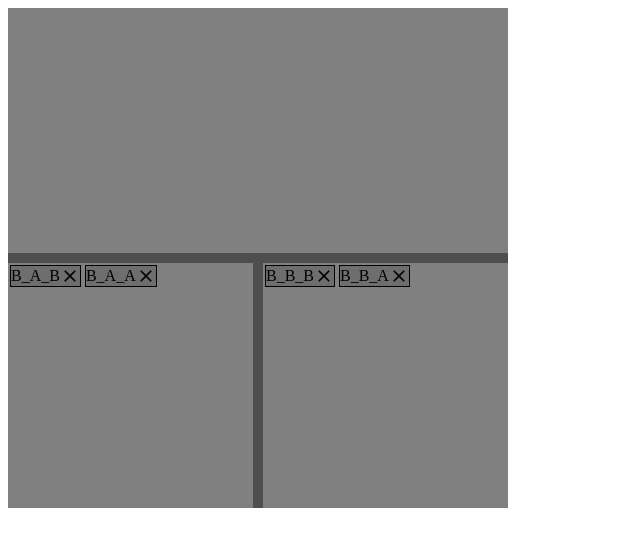
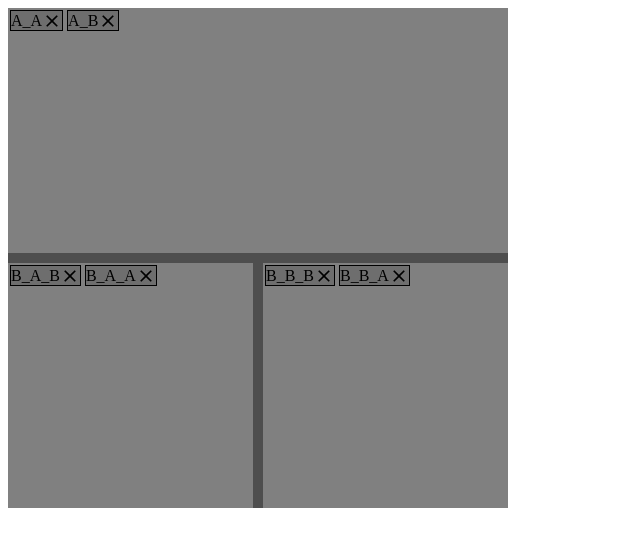
Before and after one commit to idealjs/layout-manager, a React (Create React App) app: page / in a window 1280 px wide. Shown: the top 546 px of the page, without its empty margins (0-640 px from the left). Built offline with nearby package versions, Linux system fonts and the light colour scheme.

Commit message:
Add drag action

```diff
--- a/src/App.tsx
+++ b/src/App.tsx
@@ -14,8 +14,19 @@ const nodes: INode[] = [
     },
     {
         id: "A",
-        type: NODE_TYPE.LAYOUT_NODE,
+        type: NODE_TYPE.WIDGET_NODE,
         parentId: "root",
+        children: ["A_A", "A_B"],
+    },
+    {
+        id: "A_A",
+        type: NODE_TYPE.PANEL,
+        parentId: "A",
+    },
+    {
+        id: "A_B",
+        type: NODE_TYPE.PANEL,
+        parentId: "A",
     },
     {
         id: "B",
--- a/src/component/Tab.tsx
+++ b/src/component/Tab.tsx
@@ -1,5 +1,6 @@
 import interact from "interactjs";
 import React, {
+    Fragment,
     useCallback,
     useContext,
     useEffect,
@@ -7,7 +8,7 @@ import React, {
     useRef,
 } from "react";
 
-import { selectById, updateOne } from "../reducer/nodes";
+import { remove, selectById, updateOne } from "../reducer/nodes";
 import CustomTab from "./CustomTab";
 import { context } from "./Provider";
 
@@ -23,7 +24,6 @@ const Tab = (props: {
     const node = useMemo(() => selectById(nodes, nodeId), [nodeId, nodes]);
 
     const onClick = useCallback(() => {
-        console.log("test test", nodeId);
         onSelect(nodeId);
     }, [nodeId, onSelect]);
 
@@ -45,10 +45,15 @@ const Tab = (props: {
 
     const closeTab = useCallback(() => {
         console.log("test test ");
-    }, []);
+        dispatch(
+            remove({
+                nodeId,
+            })
+        );
+    }, [dispatch, nodeId]);
 
     return (
-        <div ref={ref} className={"Tab"}>
+        <Fragment>
             {node?.Tab ? (
                 <node.Tab
                     nodeId={nodeId}
@@ -66,7 +71,7 @@ const Tab = (props: {
                     onClose={closeTab}
                 />
             )}
-        </div>
+        </Fragment>
     );
 };
 
--- a/src/component/Titlebar.tsx
+++ b/src/component/Titlebar.tsx
@@ -7,7 +7,6 @@ const Titlebar = (props: { nodeIds: string[] }) => {
     const [selected, setSelected] = useState("");
 
     useEffect(() => {
-        console.log(nodeIds, selected);
         if (!nodeIds.includes(selected)) {
             setSelected(nodeIds[0]);
         }
--- a/src/component/Widget.tsx
+++ b/src/component/Widget.tsx
@@ -8,7 +8,7 @@ import React, {
 } from "react";
 
 import useStateContainer from "../lib/useStateContainer";
-import { DIRECTION, selectById, updateOne } from "../reducer/nodes";
+import { DIRECTION, selectById, updateMany, updateOne } from "../reducer/nodes";
 import Panel from "./Panel";
 import { context } from "./Provider";
 import Titlebar from "./Titlebar";
@@ -155,11 +155,178 @@ const Widget = (props: { nodeId: string }) => {
                 //     node.root,
                 //     event.dragEvent.target.id
                 // ) as PanelNode;
+                const dragNode = selectById(nodes, event.dragEvent.target.id);
+                if (dragNode == null) {
+                    setMaskPart(null);
+                    return;
+                }
+                const dragNodeParent = selectById(nodes, dragNode.parentId);
+                if (dragNodeParent == null) {
+                    setMaskPart(null);
+                    return;
+                }
+                if (maskPartContainer.current === MASK_PART.CENTER) {
+                    dispatch(
+                        updateMany([
+                            {
+                                id: nodeId,
+                                changes: {
+                                    children: node?.children?.concat(
+                                        dragNode.id
+                                    ),
+                                },
+                            },
+                            {
+                                id: dragNode.id,
+                                changes: {
+                                    parentId: nodeId,
+                                },
+                            },
+                            {
+                                id: dragNodeParent.id,
+                                changes: {
+                                    children: dragNodeParent.children?.filter(
+                                        (childId) => childId !== dragNode.id
+                                    ),
+                                },
+                            },
+                        ])
+                    );
+                    // removeNode(dragNode);
+
+                    // movePanelToWidget(dragNode, dropNode);
+                }
+
+                // if (
+                //     (dropNode.parent?.direction === DIRECTION.ROW ||
+                //         dropNode.parent?.direction === DIRECTION.ROWREV) &&
+                //     (maskPosition === MASK_PART.RIGHT ||
+                //         maskPosition === MASK_PART.LEFT)
+                // ) {
+                //     let index = dropNode.parent.children.findIndex(
+                //         (child) => child.id === dropNode.id
+                //     );
+                //     if (index !== -1) {
+                //         const widget = new WidgetNode(
+                //             {
+                //                 id: uniqueId(),
+                //                 type: NODE_TYPE.WIDGET_NODE,
+                //                 children: [],
+                //             },
+                //             dropNode.root
+                //         );
+                //         removeNode(dragNode);
+                //         movePanelToWidget(dragNode, widget);
+                //         index =
+                //             maskPosition === MASK_PART.LEFT ? index : index + 1;
+                //         moveNodeToLayout(widget, dropNode.parent, index);
+                //     }
+                // }
+
+                // if (
+                //     (dropNode.parent?.direction === DIRECTION.COLUMN ||
+                //         dropNode.parent?.direction === DIRECTION.COLUMNREV) &&
+                //     (maskPosition === MASK_PART.BOTTOM ||
+                //         maskPosition === MASK_PART.TOP)
+                // ) {
+                //     let index = dropNode.parent.children.findIndex(
+                //         (child) => child.id === dropNode.id
+                //     );
+                //     if (index !== -1) {
+                //         const widget = new WidgetNode(
+                //             {
+                //                 id: uniqueId(),
+                //                 type: NODE_TYPE.WIDGET_NODE,
+                //                 children: [],
+                //             },
+                //             dropNode.root
+                //         );
+                //         removeNode(dragNode);
+                //         movePanelToWidget(dragNode, widget);
+
+                //         index =
+                //             maskPosition === MASK_PART.TOP ? index : index + 1;
+                //         moveNodeToLayout(widget, dropNode.parent, index);
+                //     }
+                // }
+
+                // if (
+                //     (dropNode.parent?.direction === DIRECTION.ROW ||
+                //         dropNode.parent?.direction === DIRECTION.ROWREV) &&
+                //     (maskPosition === MASK_PART.BOTTOM ||
+                //         maskPosition === MASK_PART.TOP)
+                // ) {
+                //     const layout = new LayoutNode(
+                //         {
+                //             id: uniqueId(),
+                //             type: NODE_TYPE.LAYOUT_NODE,
+                //             direction: DIRECTION.COLUMN,
+                //             children: [],
+                //         },
+                //         dropNode.root
+                //     );
+
+                //     const widget = new WidgetNode(
+                //         {
+                //             id: uniqueId(),
+                //             type: NODE_TYPE.WIDGET_NODE,
+                //             children: [],
+                //         },
+                //         dropNode.root
+                //     );
+
+                //     replaceNode(dropNode, layout);
+
+                //     removeNode(dragNode);
+                //     movePanelToWidget(dragNode, widget);
+
+                //     moveNodeToLayout(dropNode, layout);
+
+                //     maskPosition === MASK_PART.TOP
+                //         ? moveNodeToLayout(widget, layout, 0)
+                //         : moveNodeToLayout(widget, layout);
+                // }
+
+                // if (
+                //     (dropNode.parent?.direction === DIRECTION.COLUMN ||
+                //         dropNode.parent?.direction === DIRECTION.COLUMNREV) &&
+                //     (maskPosition === MASK_PART.RIGHT ||
+                //         maskPosition === MASK_PART.LEFT)
+                // ) {
+                //     const layout = new LayoutNode(
+                //         {
+                //             id: uniqueId(),
+                //             type: NODE_TYPE.LAYOUT_NODE,
+                //             direction: DIRECTION.ROW,
+                //             children: [],
+                //         },
+                //         dropNode.root
+                //     );
+
+                //     const widget = new WidgetNode(
+                //         {
+                //             id: uniqueId(),
+                //             type: NODE_TYPE.WIDGET_NODE,
+                //             children: [],
+                //         },
+                //         dropNode.root
+                //     );
+
+                //     replaceNode(dropNode, layout);
+
+                //     removeNode(dragNode);
+                //     movePanelToWidget(dragNode, widget);
+
+                //     moveNodeToLayout(dropNode, layout);
+
+                //     maskPosition === MASK_PART.LEFT
+                //         ? moveNodeToLayout(widget, layout, 0)
+                //         : moveNodeToLayout(widget, layout);
+                // }
                 setMaskPart(null);
                 // moveNode(dragNode, node, maskPartContainer.current!);
             })
             .on("dropmove", (event) => {
-                console.log("test test");
                 const rect = widgetRef.current?.getBoundingClientRect();
                 if (rect) {
                     if (
@@ -214,7 +381,7 @@ const Widget = (props: { nodeId: string }) => {
         return () => {
             interactable.unset();
         };
-    }, [maskPartContainer, node, setMaskPart]);
+    }, [dispatch, maskPartContainer, node, nodeId, nodes, setMaskPart]);
 
     useEffect(() => {
         if (
--- a/src/reducer/nodes.ts
+++ b/src/reducer/nodes.ts
@@ -1,4 +1,8 @@
-import { createEntityAdapter, createSlice } from "@reduxjs/toolkit";
+import {
+    createEntityAdapter,
+    createSlice,
+    EntityState,
+} from "@reduxjs/toolkit";
 import {
     ForwardRefExoticComponent,
     FunctionComponent,
@@ -51,12 +55,85 @@ const slice = createSlice({
         addMany: adapter.addMany,
         updateOne: adapter.updateOne,
         updateMany: adapter.updateMany,
+        // move: (
+        //     state,
+        //     action: PayloadAction<{ nodeId: string; toNodeId: string }>
+        // ) => {
+        //     return state;
+        // },
+        removeOne: adapter.removeOne,
+        remove: (
+            state,
+            action: { type: string; payload: { nodeId: string } }
+        ) => {
+            const nextState = removeNode(state, action.payload.nodeId);
+            return shakeTree(nextState, "root");
+        },
     },
 });
 
+const removeNode = (
+    state: EntityState<INode>,
+    nodeId: string
+): EntityState<INode> => {
+    const node = adapter.getSelectors().selectById(state, nodeId);
+    if (node?.parentId != null) {
+        let nextState = adapter.removeOne(state, nodeId);
+        const parent = adapter
+            .getSelectors()
+            .selectById(nextState, node?.parentId);
+        if (parent?.children != null) {
+            nextState = adapter.updateOne(nextState, {
+                id: parent.id,
+                changes: {
+                    children: parent.children.filter(
+                        (childId) => childId !== nodeId
+                    ),
+                },
+            });
+        }
+        return nextState;
+    } else {
+        return state;
+    }
+};
+
+const shakeTree = (
+    state: EntityState<INode>,
+    nodeId: string
+): EntityState<INode> => {
+    console.debug("[Info] shakeTree", nodeId);
+
+    const node = selectById(state, nodeId);
+    if (node?.children != null) {
+        let nextState = node.children.reduce((previousValue, currentValue) => {
+            const state = shakeTree(previousValue, currentValue);
+            return state;
+        }, state);
+
+        if (
+            node?.children?.length === 0 &&
+            nodeId !== "root" &&
+            node.type !== NODE_TYPE.PANEL
+        ) {
+            removeNode(nextState, nodeId);
+        }
+
+        return nextState;
+    } else {
+        return state;
+    }
+};
+
 export default slice.reducer;
 
-export const { addMany, updateOne, updateMany } = slice.actions;
+export const {
+    addMany,
+    updateOne,
+    updateMany,
+    removeOne,
+    remove,
+} = slice.actions;
 
 export type NodeState = ReturnType<typeof slice.reducer>;
 
```
